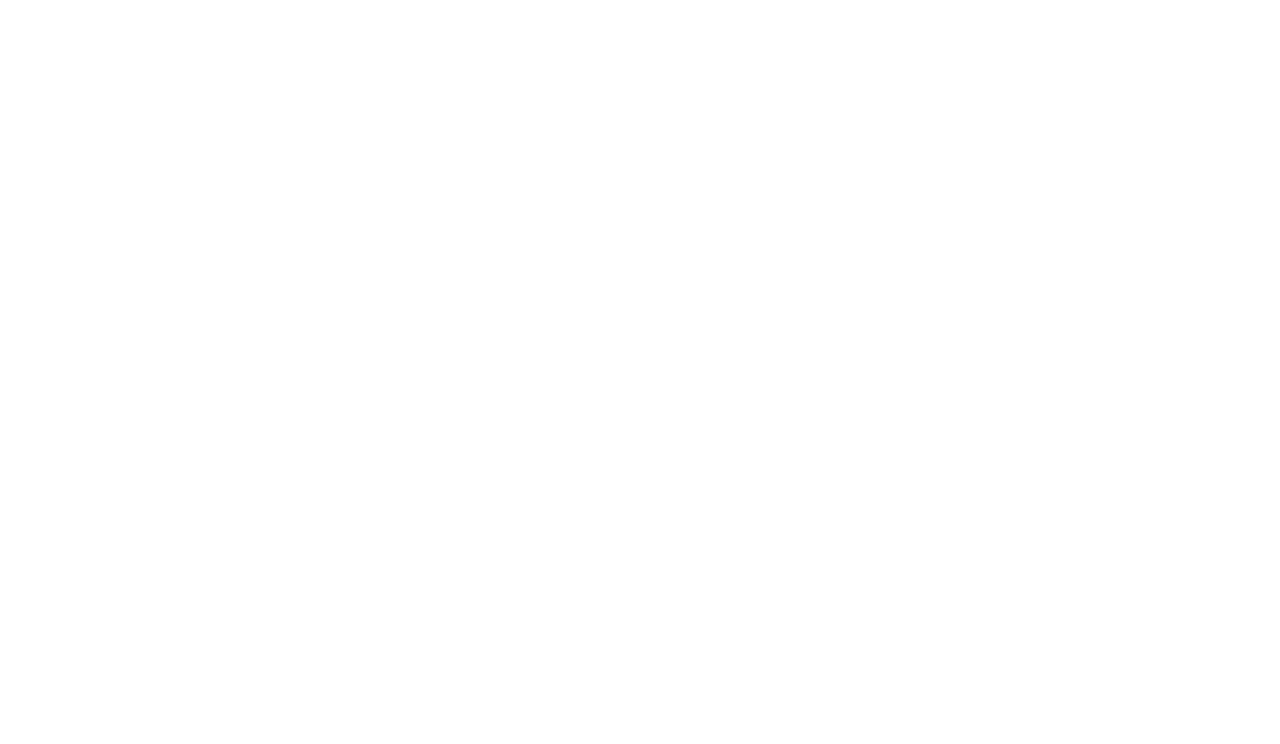
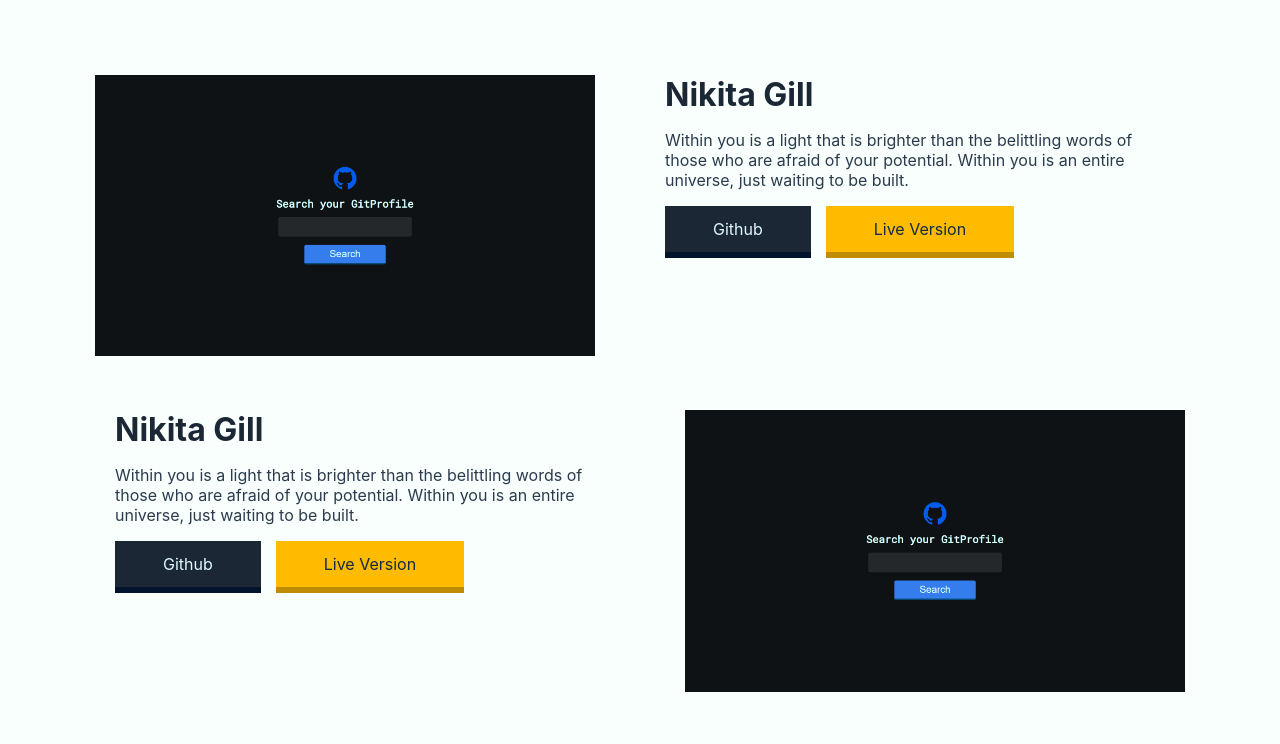
Before and after one commit to Bhushan-Kolhe/Portfolio-v2, a React (Create React App) app: page / in a window 1280 px wide. Shown: the part 1600-2344 px from the top of the page. Before the commit the page ends 1600 px from the top, so only its background shows below. Built offline with nearby package versions, Linux system fonts and the light colour scheme.

Commit message:
Added Project showcase

```diff
--- a/src/Components/AboutMe/AboutMe.css
+++ b/src/Components/AboutMe/AboutMe.css
@@ -5,7 +5,7 @@
     display: flex;
     justify-content: center;
     align-items: center;
-    color: #eee9cf;
+    color: #f3f0df;
 }
 #AboutMe-Container{
     display: flex;
@@ -45,6 +45,9 @@
     color: #eee9cfd7;
     font-style: oblique;
 }
+#AboutMe-Quote p{
+    align-self: flex-start;
+}
 #AboutMe-Quote p:before {
     content: "\f10d";
     font-family: 'Fontawesome';
--- a/src/Components/HeroArea/HeroArea.css
+++ b/src/Components/HeroArea/HeroArea.css
@@ -35,23 +35,23 @@
 .GetInTouch-Btn{
     padding: 15px 40px;
     background: transparent;
-    color: rgb(158, 117, 4);
-    border: 1.5px solid rgb(238, 175, 3);
+    color: #9e7504;
+    border: 1.5px solid #eeaf03;
     font-weight: bold;
     font-size: 1.1em;
 }
 .GetInTouch-Btn:hover{
     color: #1b2735;
-    background: rgb(238, 175, 3);
-    border-bottom: 3px solid rgb(158, 117, 3);
+    background: #eeaf03;
+    border-bottom: 3px solid #9e7503;
 }
 .GetInTouch-Btn:focus{
     outline: none;
 }
 .GetInTouch-Btn:active{
     margin-top: 2px;
-    background: rgb(207, 153, 2);
-    border-bottom: 1px solid rgb(172, 127, 4);
+    background: #cf9902;
+    border-bottom: 1px solid #ac7f04;
     transform: translateY(2px);
 }
 @media(max-width: 1260px){
--- a/src/Components/HomePage/HomePage.js
+++ b/src/Components/HomePage/HomePage.js
@@ -2,6 +2,7 @@
 import HeroArea from '../HeroArea/HeroArea';
 import NavBar from '../NavBar/NavBar';
 import AboutMe from '../AboutMe/AboutMe';
+import Projects from '../Projects/Projects';
 import './HomePage.css';
 
 function HomePage() {
@@ -10,6 +11,7 @@
             <NavBar />
             <HeroArea />
             <AboutMe />
+            <Projects />
         </div>
     )
 }
--- a/src/Components/NavBar/NavBar.css
+++ b/src/Components/NavBar/NavBar.css
@@ -9,6 +9,7 @@
     font-family: 'Roboto', sans-serif;
     letter-spacing: 1.1px;
     animation: navbar-scrollup-anime 0.6s ease forwards;
+    z-index: 1;
 }
 
 .Nav-Dark {
--- /dev/null
+++ b/src/Components/Projects/Projects.css
@@ -0,0 +1,5 @@
+#Projects{
+    width: 100vw;
+    min-height: 100vh;
+    background: #f8fffd;
+}
--- /dev/null
+++ b/src/Components/Projects/Projects.js
@@ -0,0 +1,13 @@
+import React from 'react';
+import Showcase from '../Showcase/Showcase';
+import './Projects.css';
+
+function Projects() {
+    return (
+        <div id="Projects">
+            <Showcase />
+        </div>
+    )
+}
+
+export default Projects;
--- /dev/null
+++ b/src/Components/Showcase/Showcase.css
@@ -0,0 +1,8 @@
+.Showcase{
+    width: 100%;
+    display: flex;
+    flex-direction: column;
+    justify-content: center;
+    align-items: center;
+    padding: 50px 0;
+}
--- /dev/null
+++ b/src/Components/Showcase/Showcase.js
@@ -0,0 +1,15 @@
+import React from 'react';
+import ShowcaseProject from '../ShowcaseProject/ShowcaseProject';
+import './Showcase.css';
+
+function Showcase() {
+    return (
+        <div className="Showcase">
+            <ShowcaseProject ProjectId="0" />
+            <ShowcaseProject ProjectId="1" />
+            <ShowcaseProject ProjectId="2" />
+        </div>
+    )
+}
+
+export default Showcase;
--- /dev/null
+++ b/src/Components/ShowcaseProject/ShowcaseProject.css
@@ -0,0 +1,52 @@
+.ShowcaseProject{
+    display: flex;
+    flex-direction: row;
+    margin: 25px 0;
+    transform: translateX(-10px);
+}
+
+.ShowcaseProject-Img-Container img{
+    width: 500px;
+    padding-right: 70px;
+}
+
+.ShowcaseProject-Desc{
+    width: 500px;
+}
+
+.ShowcaseProject-Desc h1{
+    color: #1b2735;
+}
+
+.ShowcaseProject-Desc p{
+    color: #2b3b4d;
+}
+
+.ShowcaseProject-GitLink{
+    display: inline-block;
+    text-decoration: none;
+    border-bottom: 6px solid #01142b;
+    color: #e0faff;
+    background: #1b2735;
+    padding: 0.8em 3em;
+    margin-right: 15px;
+}
+
+.ShowcaseProject-GitLink:active{
+    border-bottom: 2px solid #022d5e;
+    transform: translateY(4px);
+}
+
+.ShowcaseProject-LiveLink{
+    display: inline-block;
+    text-decoration: none;
+    color: #152a42;
+    background: #ffbb00;
+    border-bottom: 6px solid #be8d03;
+    padding: 0.8em 3em;
+}
+
+.ShowcaseProject-LiveLink:active{
+    border-bottom: 2px solid #ac7f04;
+    transform: translateY(4px);
+}
--- /dev/null
+++ b/src/Components/ShowcaseProject/ShowcaseProject.js
@@ -0,0 +1,38 @@
+import React from 'react';
+import GetShowcaseProjectById from '../../Resources/Projects';
+import './ShowcaseProject.css';
+
+function ShowcaseProject(props) {
+    const PId = props.ProjectId;
+    const Project = GetShowcaseProjectById(PId);
+    const Img = `./img/${Project.Img}`;
+    let ShowcaseProjectStyle = {};
+    let ShowcaseImgStyle = {}
+    if(PId%2 != 0){
+        ShowcaseProjectStyle = {
+            flexDirection: "row-reverse",
+            transform: "translateX(10px)"
+        }
+        ShowcaseImgStyle={
+            paddingRight: "0px",
+            paddingLeft: "70px"
+        }
+    }
+    return (
+        <div className="ShowcaseProject" style={ShowcaseProjectStyle}>
+            <div className="ShowcaseProject-Img-Container">
+                <img style={ShowcaseImgStyle} src={Img} />
+            </div>
+            <div className="ShowcaseProject-Desc">
+                <h1>{Project.Title}</h1>
+                <p>{Project.Desc}</p>
+                <div className="ShowcaseProject-Links">
+                    <a className="ShowcaseProject-GitLink" href={Project.GitLink}> Github </a>
+                    <a className="ShowcaseProject-LiveLink" href={Project.Link}> Live Version </a>
+                </div>
+            </div>
+        </div>
+    )
+}
+
+export default ShowcaseProject;
--- /dev/null
+++ b/src/Resources/Projects.js
@@ -0,0 +1,54 @@
+const Projects = [
+    {
+        Title: "Nikita Gill",
+        Desc: `Within you is a light that is brighter than the belittling words
+            of those who are afraid of your potential. Within you is an entire
+            universe, just waiting to be built.`,
+        HasGit: true,
+        GitLink: "https://github.com/chocoholic-me/GitProfile",
+        HasLink: true,
+        Link: "https://git--profile.herokuapp.com/",
+        OnShowcase: true,
+        ShowcaseId: 0,
+        HasImages: true,
+        Img: "2.png"
+    },
+    {
+        Title: "Nikita Gill",
+        Desc: `Within you is a light that is brighter than the belittling words
+            of those who are afraid of your potential. Within you is an entire
+            universe, just waiting to be built.`,
+        HasGit: true,
+        GitLink: "https://github.com/chocoholic-me/GitProfile",
+        HasLink: true,
+        Link: "https://git--profile.herokuapp.com/",
+        OnShowcase: true,
+        ShowcaseId: 1,
+        HasImages: true,
+        Img: "2.png"
+    },
+    {
+        Title: "Nikita Gill",
+        Desc: `Within you is a light that is brighter than the belittling words
+            of those who are afraid of your potential. Within you is an entire
+            universe, just waiting to be built.`,
+        HasGit: true,
+        GitLink: "https://github.com/chocoholic-me/GitProfile",
+        HasLink: true,
+        Link: "https://git--profile.herokuapp.com/",
+        OnShowcase: true,
+        ShowcaseId: 2,
+        HasImages: true,
+        Img: "2.png"
+    }
+];
+
+const GetShowcaseProjectById = id => {
+    return Projects.filter(Element => {
+        if(Element.OnShowcase)
+            if(Element.ShowcaseId == id)
+                return Element
+    })[0];
+}
+
+export default GetShowcaseProjectById;
--- a/src/Resources/Quotes.js
+++ b/src/Resources/Quotes.js
@@ -159,6 +159,30 @@
         quote: "The ship is safest when it is in port, but that’s not what ships were built for.",
         by: "Paulo Coelho"
     },
+    {
+        quote: "You cannot always wait for the perfect time. Sometimes you must dare to jump.",
+        by: "Susie Orman Schnall"
+    },
+    {
+        quote: "Stop thinking you need a miracle. Realize that you are a miracle.",
+        by: "Mel Robbins"
+    },
+    {
+        quote: "Stay close to anything that makes you glad that you’re alive.",
+        by: "Hafiz"
+    },
+    {
+        quote: "I am more powerful than I am damaged and I will rise from any abyss you drown me in.",
+        by: "Nikita Gill"
+    },
+    {
+        quote: "Your perceived failure can become the catalyst for profound reinvention.",
+        by: "Conan O'Brien"
+    },
+    {
+        quote: "Stay close to anything that makes you glad that you’re alive.",
+        by: "Hafiz"
+    },
 
 ];
 
```
Also changed, not shown: public/img/2.png (added).
